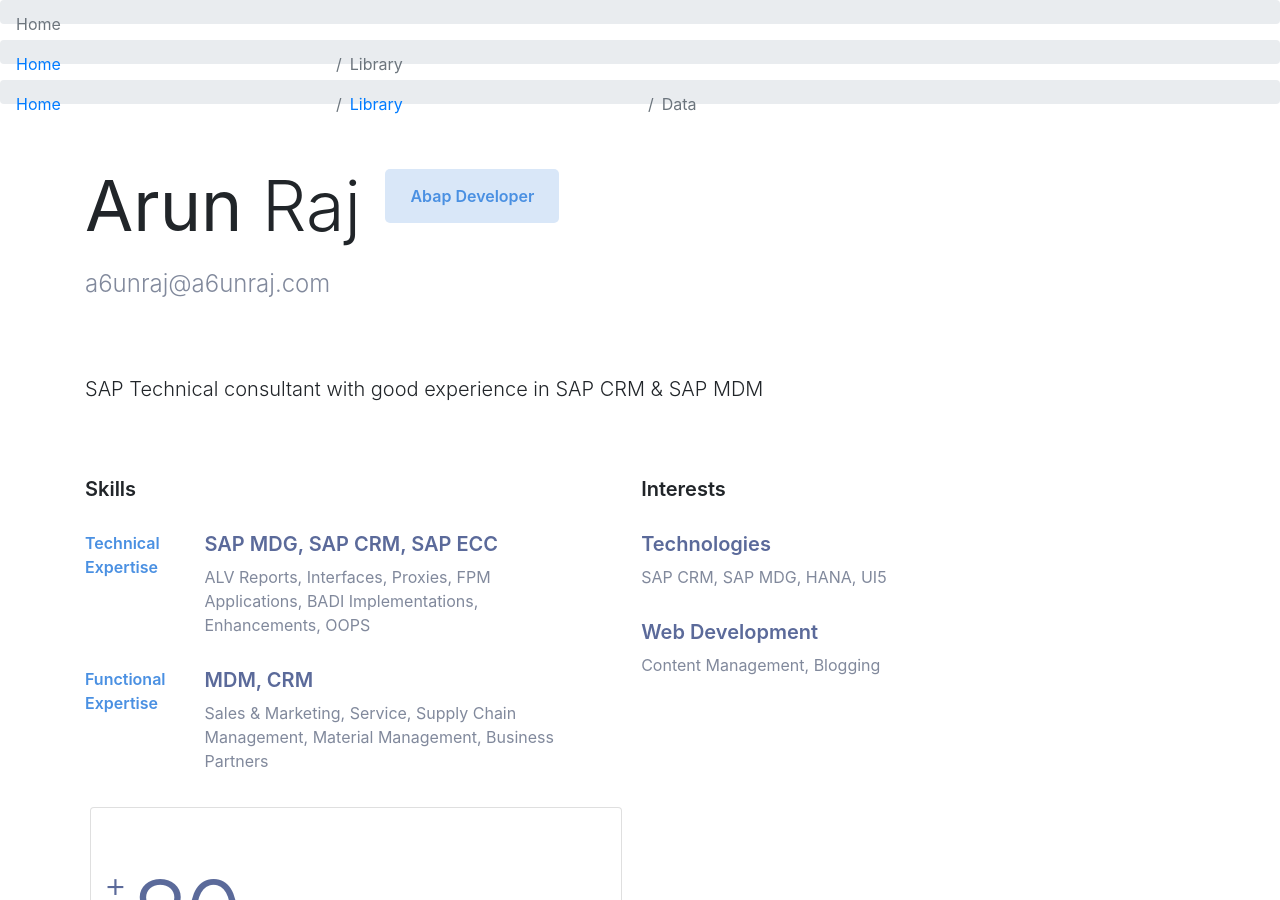
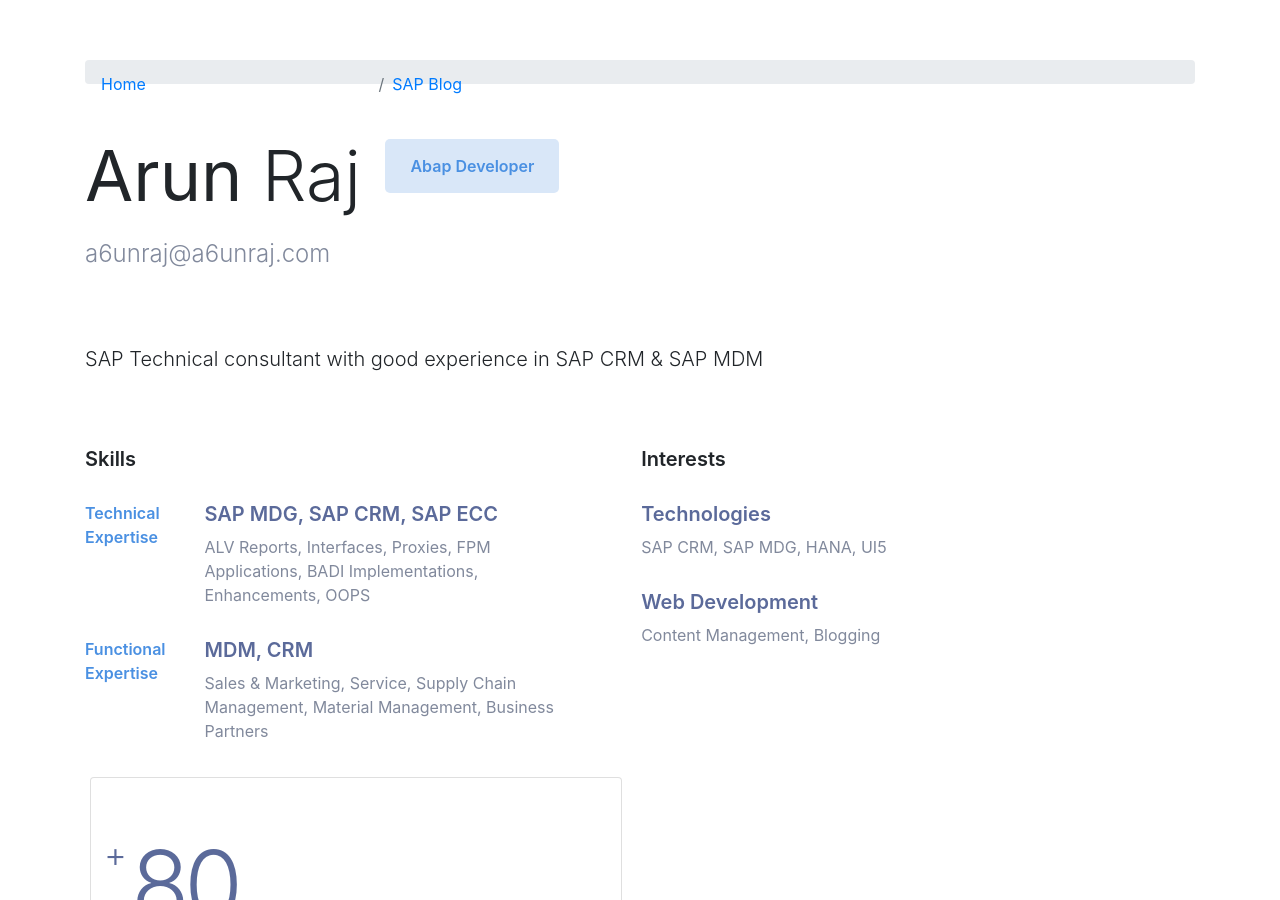
Before and after one commit to a6unraj/a6unraj.github.io, a Jekyll site: the page profile/index.html, which Jekyll copies as it is, in a window 1280 px wide and 900 px high. Built offline with Jekyll 4.4.1, drawn with Linux system fonts in a browser that asks for light colours; comment, search, counter and statistics services are not loaded.

Commit message:
Update index.html

```diff
--- a/profile/index.html
+++ b/profile/index.html
@@ -37,28 +37,13 @@
   fjs.parentNode.insertBefore(js, fjs);
 }(document, 'script', 'facebook-jssdk'));</script>
 
+<div class="container">
 <nav aria-label="breadcrumb">
   <ol class="breadcrumb">
-    <li class="breadcrumb-item active" aria-current="page">Home</li>
+    <li class="breadcrumb-item"><a href="http://a6unraj.com">Home</a></li>
+    <li class="breadcrumb-item"><a href="http://a6unraj.com/sap">SAP Blog</a></li>
   </ol>
 </nav>
-
-<nav aria-label="breadcrumb">
-  <ol class="breadcrumb">
-    <li class="breadcrumb-item"><a href="#">Home</a></li>
-    <li class="breadcrumb-item active" aria-current="page">Library</li>
-  </ol>
-</nav>
-
-<nav aria-label="breadcrumb">
-  <ol class="breadcrumb">
-    <li class="breadcrumb-item"><a href="#">Home</a></li>
-    <li class="breadcrumb-item"><a href="#">Library</a></li>
-    <li class="breadcrumb-item active" aria-current="page">Data</li>
-  </ol>
-</nav>
-
-<div class="container">
 <div class="hero">
 <h1 class="name"><strong>Arun</strong> Raj</h1>
 <span class="job-title">Abap Developer</span> <span class="email">a6unraj@a6unraj.com</span>
```
